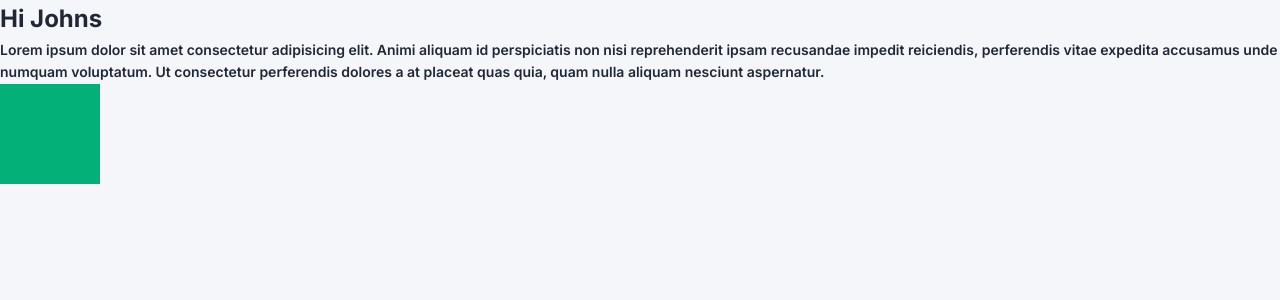
After one commit to Teds30/cushy-rental-demo, a PHP site: page /modules/tenant/pages/unit_details.php in a window 1280 px wide. The commit adds this page. Shown: the top 300 px of the page. Run offline with PHP 8.4, Linux system fonts and the light colour scheme.

Commit message:
updated example

```diff
--- a/modules/tenant/css/index.css
+++ b/modules/tenant/css/index.css
@@ -1,3 +1,9 @@
 h1 {
-    color: red;
+    color: yellow;
 }
+
+.green-box {
+    background-color: var(--accent);
+    width: 100px;
+    height: 100px;
+}
--- /dev/null
+++ b/modules/tenant/pages/unit_details.php
@@ -0,0 +1,21 @@
+<!DOCTYPE html>
+<html lang="en">
+
+<head>
+    <meta charset="UTF-8">
+    <meta http-equiv="X-UA-Compatible" content="IE=edge">
+    <meta name="viewport" content="width=device-width, initial-scale=1.0">
+    <title>Document</title>
+    <link rel="stylesheet" href="/cr_demo/css/index.css">
+    <link rel="stylesheet" href="../css/index.css">
+</head>
+
+<body>
+    <h2>Hi Johns</h2>
+    <p class="title">Lorem ipsum dolor sit amet consectetur adipisicing elit. Animi aliquam id perspiciatis non nisi reprehenderit ipsam recusandae impedit reiciendis, perferendis vitae expedita accusamus unde numquam voluptatum. Ut consectetur perferendis dolores a at placeat quas quia, quam nulla aliquam nesciunt aspernatur.</p>
+    <div class="green-box">
+
+    </div>
+</body>
+
+</html>
```
Also changed, not shown: modules/landlord/css/index.css (added), modules/landlord/index.php (added).
